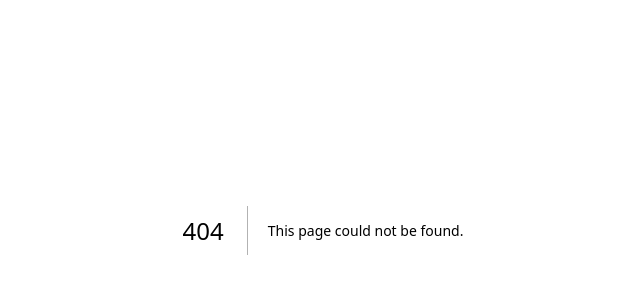
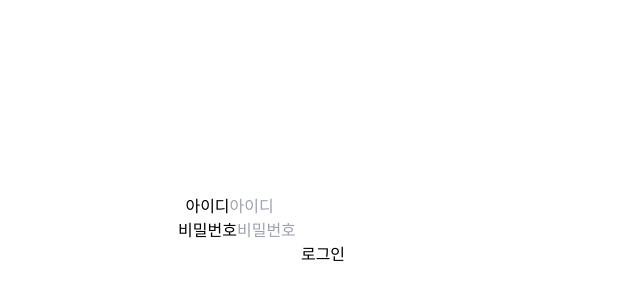
Before and after one commit to DonggeonMoon/todo-list-app, a Next.js app in the folder frontend/: page /login in a window 1280 px wide. Before the commit this address had no page. Shown: the part 170-470 px from the top of the page, without its empty margins (317-957 px from the left). Built offline with nearby package versions, Linux system fonts and the light colour scheme.

Commit message:
feat: 로그인 페이지 생성

```diff
--- /dev/null
+++ b/frontend/app/login/page.tsx
@@ -0,0 +1,16 @@
+import {Metadata} from "next";
+import LoginForm from "@/components/LoginForm";
+
+export const metadata: Metadata = {
+    title: '로그인'
+}
+
+export default function Page() {
+    return (
+        <div className="min-h-screen flex justify-center items-center">
+            <div className="flex text-center">
+                <LoginForm/>
+            </div>
+        </div>
+    )
+}
--- /dev/null
+++ b/frontend/components/LoginForm.tsx
@@ -0,0 +1,24 @@
+'use client'
+
+export default function LoginForm() {
+    const handleSubmit = async (e: React.FormEvent) => {
+        e.preventDefault();
+    }
+
+    return (
+        <form
+            onSubmit={handleSubmit}>
+            <div>
+                <label htmlFor="username">아이디</label>
+                <input type="text" name="username" placeholder="아이디"/>
+            </div>
+            <div>
+                <label htmlFor="password">비밀번호</label>
+                <input type="text" name="password" placeholder="비밀번호"/>
+            </div>
+            <div>
+                <button type="submit">로그인</button>
+            </div>
+        </form>
+    )
+}
--- a/frontend/components/NavBar.tsx
+++ b/frontend/components/NavBar.tsx
@@ -7,6 +7,7 @@ export default function NavBar() {
                 <li className="p-2"><Link href="/">Home</Link></li>
                 <li className="p-2"><Link href="/about">About</Link></li>
                 <li className="p-2"><Link href="/calendar">Calendar</Link></li>
+                <li className="p-2"><Link href="/login">Sign In</Link></li>
             </ul>
         </header>
     )
```
